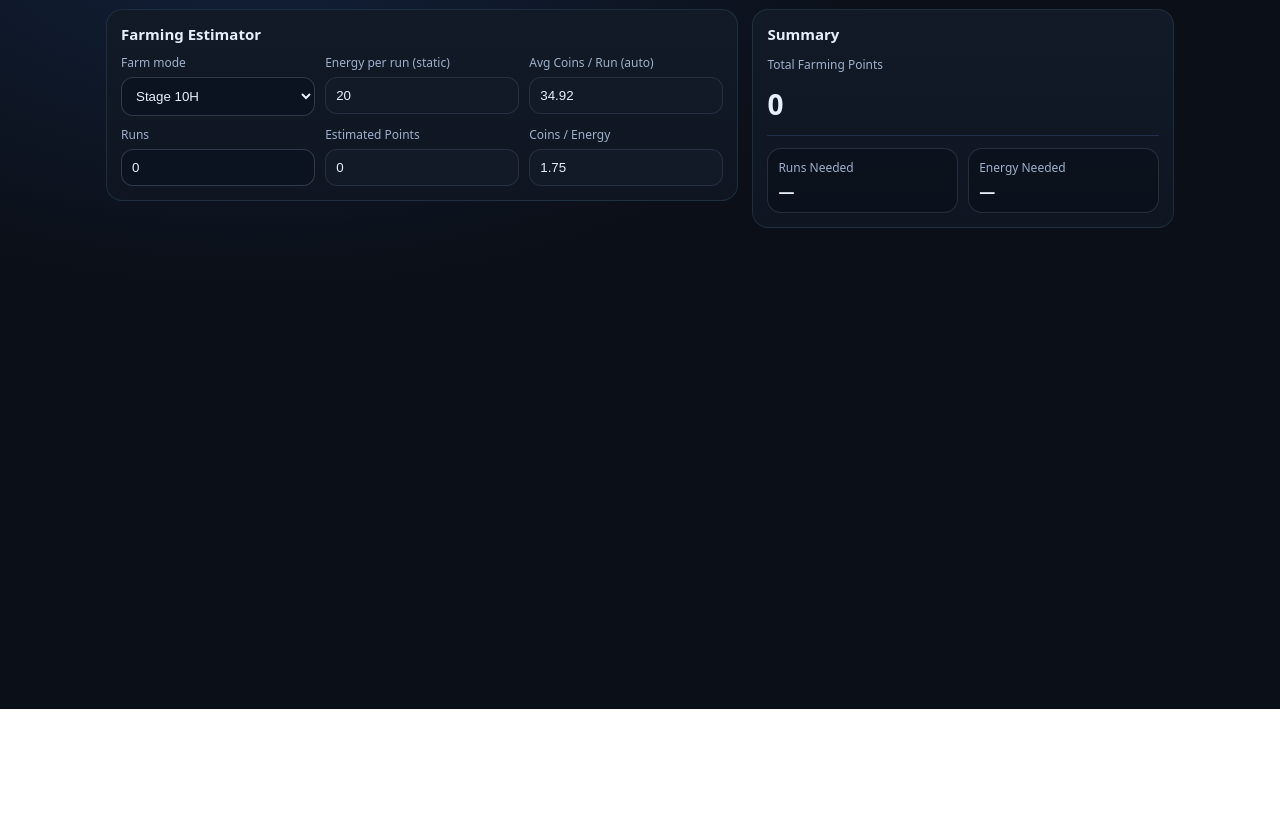
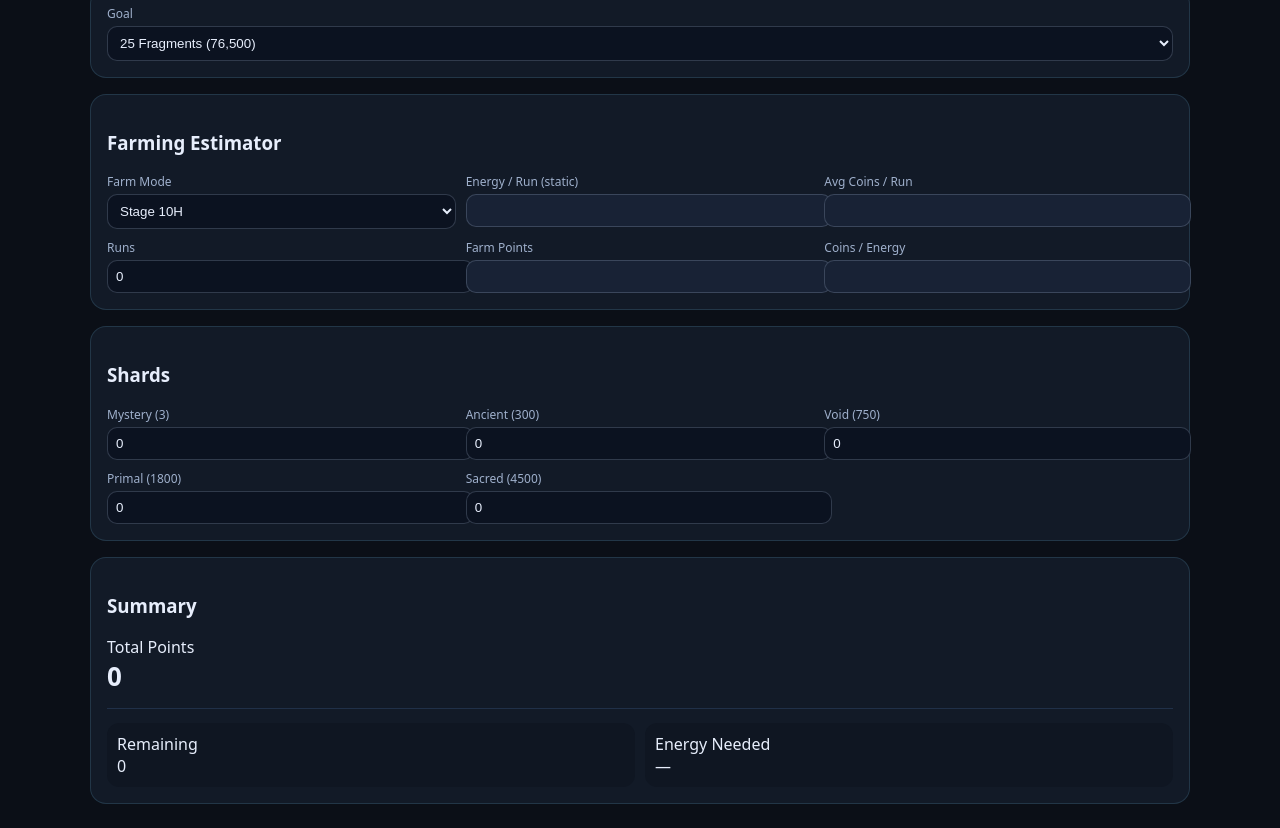
Before and after one commit to Tyrauku/SweetHeartPath, a plain HTML site: page index.html in a window 1280 px wide. Shown: the part 91-919 px from the top of the page. Before the commit the page ends 800 px from the top, so only its background shows below. Drawn offline with Linux system fonts and the light colour scheme.

Commit message:
Update index.html

```diff
--- a/index.html
+++ b/index.html
@@ -6,134 +6,133 @@
 <title>Heroes Path — Heart Coins Calculator</title>
 <style>
 :root{
-  --bg:#0b0f17; --panel:#121a27; --panel2:#0f1622; --text:#e7eefc; --muted:#9fb0cc;
-  --accent:#7dd3fc; --good:#34d399; --warn:#fbbf24; --bad:#fb7185; --line:#203048;
-  --chip:#182235;
+  --bg:#0b0f17; --panel:#121a27; --text:#e7eefc; --muted:#9fb0cc;
+  --good:#34d399; --warn:#fbbf24; --line:#203048;
 }
-*{box-sizing:border-box}
 body{
-  margin:0;font-family:system-ui,-apple-system,Segoe UI,Roboto,Ubuntu,Cantarell,Noto Sans,sans-serif;
-  background:radial-gradient(1200px 700px at 20% 0%, #12213b 0%, var(--bg) 55%) fixed;
-  color:var(--text);
+  margin:0;font-family:system-ui;background:var(--bg);color:var(--text);
 }
-.wrap{max-width:1100px;margin:24px auto;padding:0 16px 40px}
-h1{margin:0 0 10px;font-size:22px}
-.sub{color:var(--muted);margin:0 0 18px;font-size:13px}
-.grid{display:grid;gap:14px}
-@media(min-width:900px){ .grid{grid-template-columns:1.2fr .8fr} }
+.wrap{max-width:1100px;margin:24px auto;padding:0 16px}
 .card{
-  background:linear-gradient(180deg,var(--panel) 0%,var(--panel2) 100%);
-  border:1px solid rgba(125,211,252,.12);
-  border-radius:16px;padding:14px;
+  background:var(--panel);
+  border:1px solid rgba(125,211,252,.15);
+  border-radius:16px;padding:16px;margin-bottom:16px;
 }
-.card h2{margin:0 0 10px;font-size:15px}
-.row{display:grid;gap:10px}
-@media(min-width:700px){ .row.two{grid-template-columns:1fr 1fr} }
-@media(min-width:700px){ .row.three{grid-template-columns:1fr 1fr 1fr} }
-
-label{display:block;font-size:12px;color:var(--muted);margin-bottom:6px}
+h1{margin:0 0 12px}
+label{font-size:12px;color:var(--muted);display:block;margin-bottom:4px}
 input,select{
-  width:100%;padding:10px;border-radius:12px;
+  width:100%;padding:8px;border-radius:10px;
   border:1px solid rgba(159,176,204,.25);
   background:#0b1220;color:var(--text);
 }
-input[readonly]{
-  background:#121a27;
-  border:1px solid rgba(159,176,204,.15);
-  cursor:not-allowed;
-}
-.big{font-size:28px;font-weight:800}
-.muted{color:var(--muted);font-size:12px}
-.hr{height:1px;background:var(--line);margin:12px 0}
+input[readonly]{background:#182235;cursor:not-allowed}
+.row{display:grid;gap:10px}
+@media(min-width:700px){ .row.three{grid-template-columns:1fr 1fr 1fr} }
+.big{font-size:26px;font-weight:800}
+.hr{height:1px;background:var(--line);margin:14px 0}
 .kpi{display:grid;grid-template-columns:1fr 1fr;gap:10px}
-.box{
-  border:1px solid rgba(159,176,204,.18);
-  background:rgba(7,11,18,.35);
-  border-radius:14px;padding:10px;
-}
-.box .v{font-weight:700;margin-top:4px}
+.box{background:#0f1622;padding:10px;border-radius:12px}
 .good{color:var(--good)} .warn{color:var(--warn)}
 </style>
 </head>
 <body>
 <div class="wrap">
+
 <h1>Heroes Path — Heart Coins Calculator</h1>
-<p class="sub">Energy per run is fixed: Stage 10H = 20, Stage 20 = 16.</p>
 
-<div class="grid">
-<div>
+<!-- GOAL -->
+<div class="card">
+<label>Goal</label>
+<select id="goal">
+<option value="76500">25 Fragments (76,500)</option>
+<option value="78000">1 Soul (78,000)</option>
+<option value="128000">Both Souls (128,000)</option>
+<option value="186500">Souls + 25 Frags (186,500)</option>
+</select>
+</div>
 
+<!-- FARMING -->
 <div class="card">
-<h2>Farming Estimator</h2>
+<h3>Farming Estimator</h3>
 <div class="row three">
 <div>
-<label>Farm mode</label>
-<select id="farmMode">
+<label>Farm Mode</label>
+<select id="mode">
 <option value="10H">Stage 10H</option>
 <option value="20">Stage 20</option>
 </select>
 </div>
 <div>
-<label>Energy per run (static)</label>
-<input id="energyPerRun" type="text" readonly>
+<label>Energy / Run (static)</label>
+<input id="energy" readonly>
 </div>
 <div>
-<label>Avg Coins / Run (auto)</label>
-<input id="avgCoinsPerRun" type="text" readonly>
+<label>Avg Coins / Run</label>
+<input id="avgRun" readonly>
 </div>
 </div>
 
 <div class="row three" style="margin-top:10px">
 <div>
 <label>Runs</label>
-<input id="runs" type="number" min="0" value="0">
+<input id="runs" type="number" value="0" min="0">
 </div>
 <div>
-<label>Estimated Points</label>
-<input id="farmPoints" type="text" readonly>
+<label>Farm Points</label>
+<input id="farmPoints" readonly>
 </div>
 <div>
 <label>Coins / Energy</label>
-<input id="coinsPerEnergy" type="text" readonly>
+<input id="cpe" readonly>
+</div>
+</div>
+</div>
+
+<!-- SHARDS -->
+<div class="card">
+<h3>Shards</h3>
+<div class="row three">
+<div><label>Mystery (3)</label><input id="mystery" type="number" value="0"></div>
+<div><label>Ancient (300)</label><input id="ancient" type="number" value="0"></div>
+<div><label>Void (750)</label><input id="void" type="number" value="0"></div>
+<div><label>Primal (1800)</label><input id="primal" type="number" value="0"></div>
+<div><label>Sacred (4500)</label><input id="sacred" type="number" value="0"></div>
+</div>
+</div>
+
+<!-- SUMMARY -->
+<div class="card">
+<h3>Summary</h3>
+<div>
+<div>Total Points</div>
+<div id="total" class="big">0</div>
+</div>
+
+<div class="hr"></div>
+
+<div class="kpi">
+<div class="box">
+<div>Remaining</div>
+<div id="remaining">0</div>
+</div>
+<div class="box">
+<div>Energy Needed</div>
+<div id="energyNeeded">—</div>
 </div>
 </div>
 </div>
 
 </div>
 
-<div class="card">
-<h2>Summary</h2>
-<div>
-<p class="muted">Total Farming Points</p>
-<div id="totalPoints" class="big">0</div>
-</div>
-
-<div class="hr"></div>
-
-<div class="kpi">
-<div class="box">
-<div class="muted">Runs Needed</div>
-<div id="runsNeeded" class="v">—</div>
-</div>
-<div class="box">
-<div class="muted">Energy Needed</div>
-<div id="energyNeeded" class="v">—</div>
-</div>
-</div>
-
-</div>
-</div>
-</div>
-
 <script>
-// Gear point values
+// Gear points
 const POINTS = {
 r6:{myth:64,leg:51,epic:43,rare:38},
-r5:{myth:51,leg:38,epic:31,rare:26}
+r5:{myth:51,leg:38,epic:31,rare:26},
+shard:{mystery:3,ancient:300,void:750,primal:1800,sacred:4500}
 };
 
-// Drop data
-const DROPS = {
+const DROPS={
 "10H":{
 energy:20,
 rank:{r5:0.68,r6:0.32},
@@ -146,46 +145,57 @@ rarity:{rare:0.675,epic:0.25,leg:0.075,myth:0}
 }
 };
 
-function fmt(n){
-if(!isFinite(n)) return "—";
-return Math.round(n*100)/100;
-}
-
-function expectedRank(rank,rarity){
+function expected(rank,rarity){
 return rarity.rare*POINTS[rank].rare+
 rarity.epic*POINTS[rank].epic+
 rarity.leg*POINTS[rank].leg+
 rarity.myth*POINTS[rank].myth;
 }
 
-function avgCoinsPerRun(mode){
+function avgRun(mode){
 const d=DROPS[mode];
-return d.rank.r5*expectedRank("r5",d.rarity)+
-d.rank.r6*expectedRank("r6",d.rarity);
+return d.rank.r5*expected("r5",d.rarity)+
+d.rank.r6*expected("r6",d.rarity);
 }
 
 function update(){
-const mode=document.getElementById("farmMode").value;
+const mode=document.getElementById("mode").value;
 const d=DROPS[mode];
+document.getElementById("energy").value=d.energy;
 
-document.getElementById("energyPerRun").value=d.energy;
-
-const avg=avgCoinsPerRun(mode);
-document.getElementById("avgCoinsPerRun").value=fmt(avg);
+const avg=avgRun(mode);
+document.getElementById("avgRun").value=Math.round(avg*100)/100;
+document.getElementById("cpe").value=Math.round((avg/d.energy)*100)/100;
 
 const runs=Number(document.getElementById("runs").value)||0;
 const farmPoints=avg*runs;
+document.getElementById("farmPoints").value=Math.round(farmPoints);
 
-document.getElementById("farmPoints").value=fmt(farmPoints);
-document.getElementById("totalPoints").textContent=fmt(farmPoints);
+const shardPoints=
+(Number(mystery.value)||0)*POINTS.shard.mystery+
+(Number(ancient.value)||0)*POINTS.shard.ancient+
+(Number(void.value)||0)*POINTS.shard.void+
+(Number(primal.value)||0)*POINTS.shard.primal+
+(Number(sacred.value)||0)*POINTS.shard.sacred;
 
-document.getElementById("coinsPerEnergy").value=fmt(avg/d.energy);
+const total=farmPoints+shardPoints;
+document.getElementById("total").textContent=Math.round(total);
+
+const goal=Number(document.getElementById("goal").value);
+const remaining=Math.max(0,goal-total);
+document.getElementById("remaining").textContent=Math.round(remaining);
+
+if(avg>0){
+const runsNeeded=Math.ceil(remaining/avg);
+document.getElementById("energyNeeded").textContent=runsNeeded*d.energy;
+}else{
+document.getElementById("energyNeeded").textContent="—";
+}
 }
 
-document.getElementById("farmMode").addEventListener("change",update);
-document.getElementById("runs").addEventListener("input",update);
-
+document.querySelectorAll("input,select").forEach(e=>e.addEventListener("input",update));
 update();
 </script>
+
 </body>
 </html>
```
